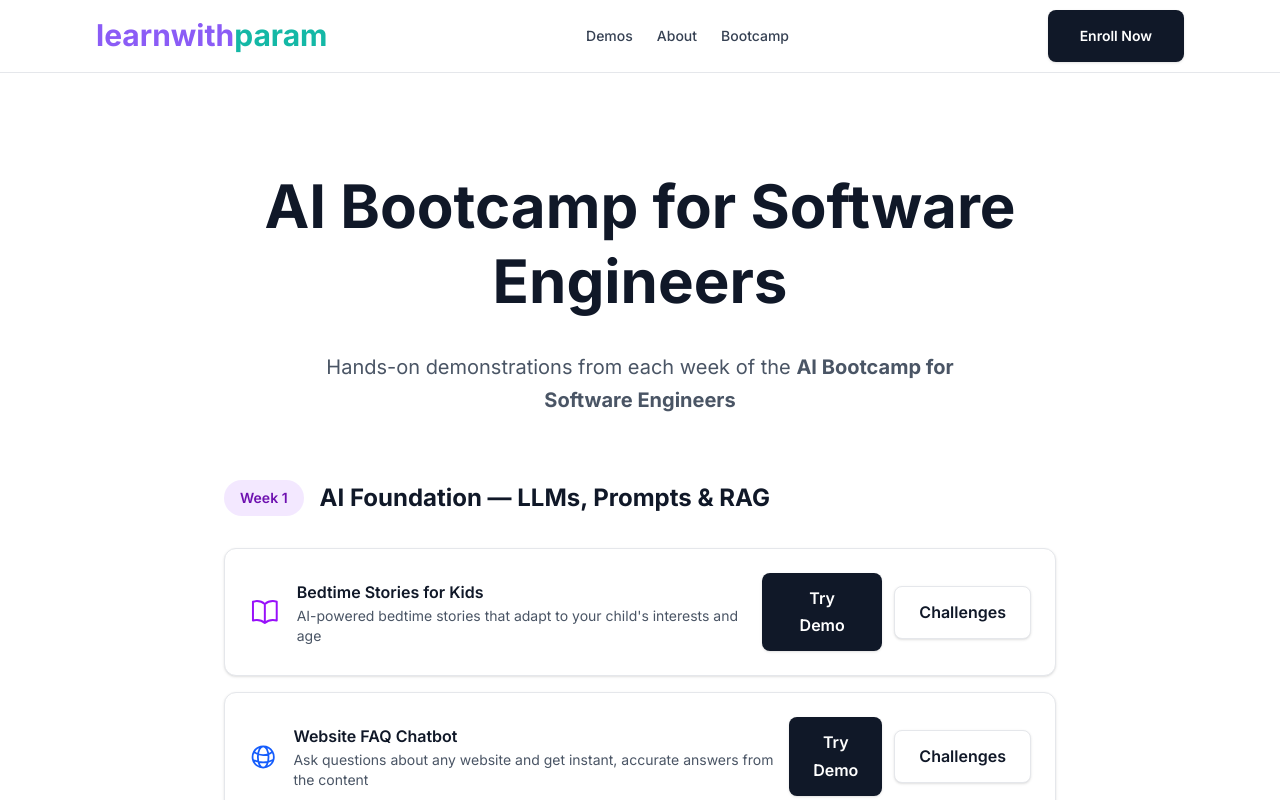
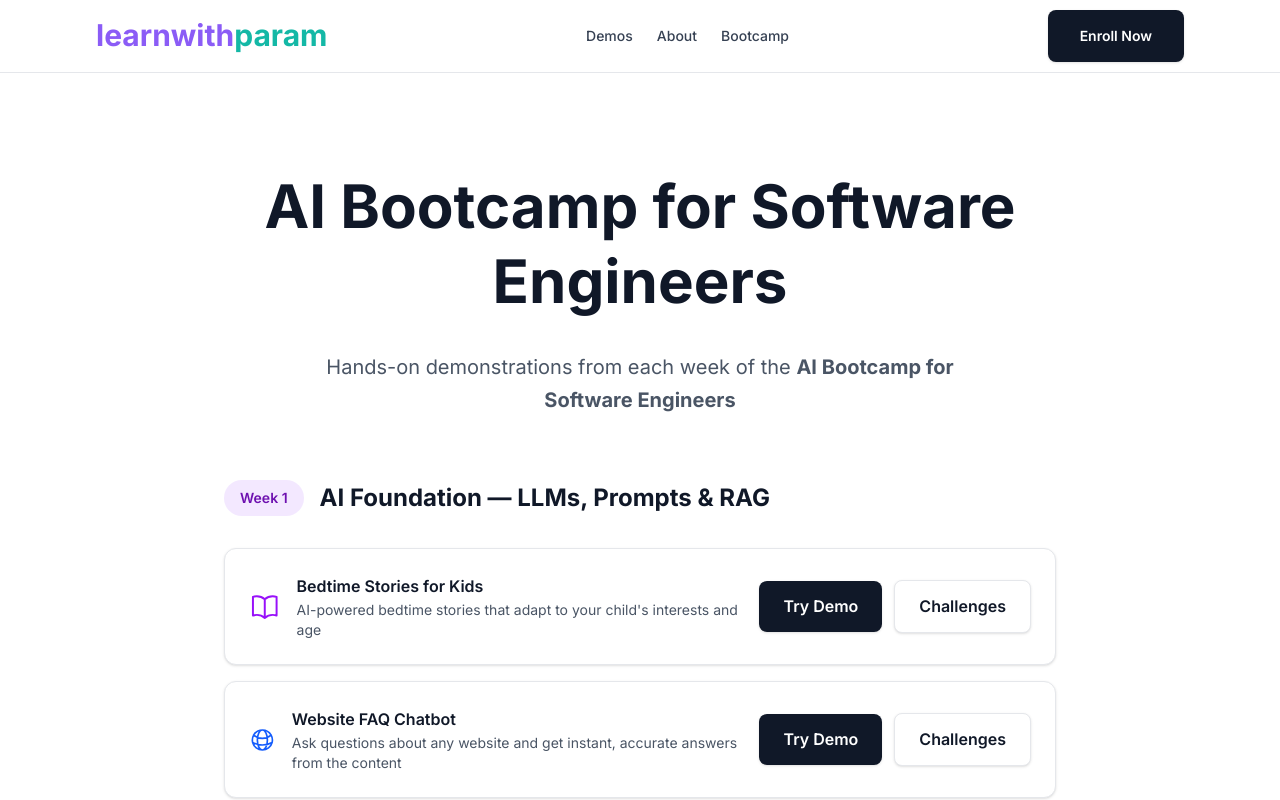
Before and after one commit to learnwithparam/monkey-kata, a Next.js app in the folder frontend/: page / in a window 1280 px wide. Shown: the top 800 px of the page. Built offline with nearby package versions, Linux system fonts and the light colour scheme.

Commit message:
fix: alignment for home page

```diff
--- a/frontend/src/app/page.tsx
+++ b/frontend/src/app/page.tsx
@@ -156,7 +156,7 @@ export default function Home() {
                   <div className="flex flex-col sm:flex-row items-stretch sm:items-center gap-3">
                     <Link
                       href="/demos/bedtime-story"
-                      className="flex-1 bg-gray-900 hover:bg-gray-800 text-white font-semibold py-3 px-6 rounded-lg transition-all duration-200 shadow-sm hover:shadow-md text-center"
+                      className="flex-1 bg-gray-900 hover:bg-gray-800 text-white font-semibold py-3 px-6 rounded-lg transition-all duration-200 shadow-sm hover:shadow-md text-center whitespace-nowrap"
                     >
                       Try Demo
                     </Link>
@@ -180,7 +180,7 @@ export default function Home() {
                   <div className="flex flex-col sm:flex-row items-stretch sm:items-center gap-3">
                     <Link
                       href="/demos/website-rag"
-                      className="flex-1 bg-gray-900 hover:bg-gray-800 text-white font-semibold py-3 px-6 rounded-lg transition-all duration-200 shadow-sm hover:shadow-md text-center"
+                      className="flex-1 bg-gray-900 hover:bg-gray-800 text-white font-semibold py-3 px-6 rounded-lg transition-all duration-200 shadow-sm hover:shadow-md text-center whitespace-nowrap"
                     >
                       Try Demo
                     </Link>
```
